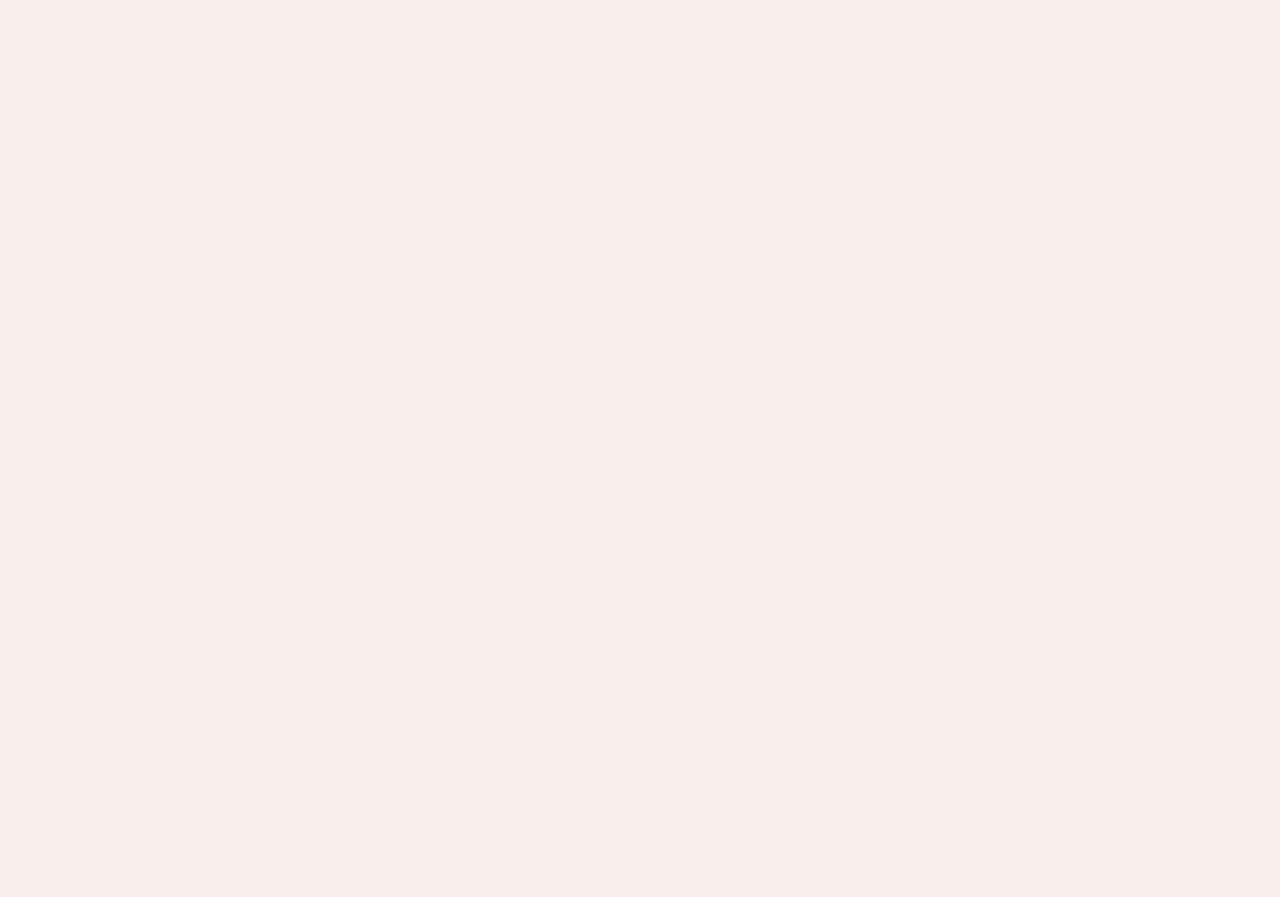
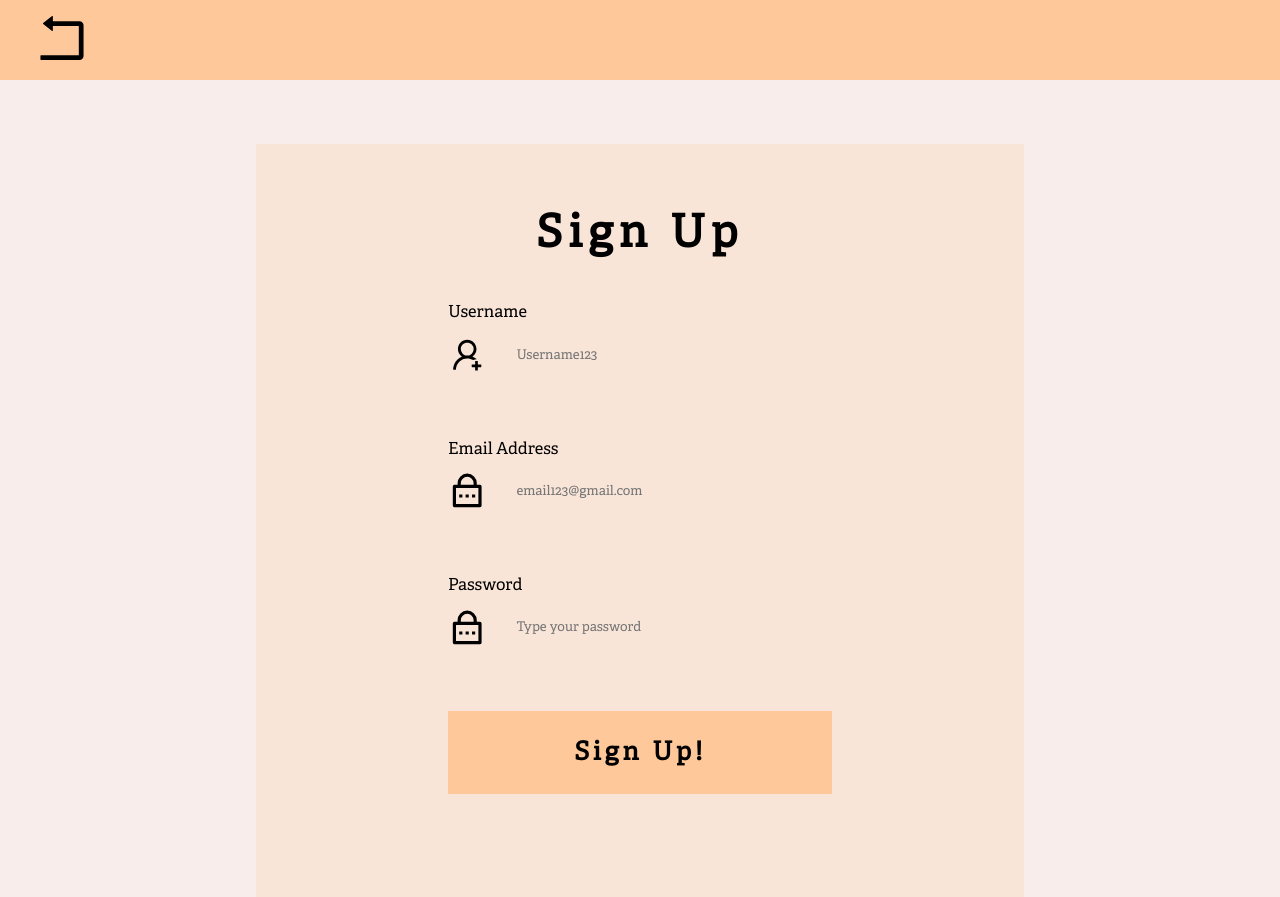
Before and after one commit to Jina-sw/LangaraTribe, a React (Create React App) app: page /signup in a window 1280 px wide. Before the commit this address had no page. Before the commit the page ends 800 px from the top, so only its background shows below. Built offline with nearby package versions, Linux system fonts and the light colour scheme.

Commit message:
sign up page done

```diff
--- a/src/App.js
+++ b/src/App.js
@@ -4,6 +4,7 @@ import { BrowserRouter, Routes, Route } from 'react-router-dom';
 import './App.css';
 import Home from './Pages/Home/Home';
 import LogIn from './Pages/LogIn/LogIn';
+import SignUp from './Pages/LogIn/SignUp';
 import Course from './Pages/Course/Course'
 import { useEffect } from 'react';
 
@@ -26,6 +27,7 @@ export default function App() {
           <Routes>
             <Route path="/" exact element={<Home />} />
             <Route path='login' element={<LogIn />} />
+            <Route path='signup' element={<SignUp />} />
             <Route path='Course' element={<Course />} />
           </Routes>
         </BrowserRouter>
--- a/src/Components/Nav/Nav.js
+++ b/src/Components/Nav/Nav.js
@@ -18,7 +18,7 @@ const Nav = (props) => {
             </span>
             <span className='iconBox'>
                 <IoTrailSignOutline />
-                <p>Sign Up</p>
+                <p><Link to="/signup">Sign Up</Link></p>
             </span>
         </section>
     );
--- a/src/Pages/LogIn/LogIn.js
+++ b/src/Pages/LogIn/LogIn.js
@@ -46,7 +46,7 @@ export default function LogIn() {
                     <button onClick={loginHandler}><Link to="/">LOGIN</Link></button>
                 </section>
                 <section className="loginPageSignUp">
-                    <p>Or Sign Up!</p>
+                    <p><Link to="/signup"> Or Sign Up!</Link></p>
                 </section>
             </form>
         </div>
--- a/src/Pages/LogIn/SignUp.js
+++ b/src/Pages/LogIn/SignUp.js
@@ -1,6 +1,10 @@
 import React, {useContext} from "react";
+import { AiOutlineUserAdd } from "react-icons/ai";
 import { LoginContext } from "../../Components/LoginContext";
 import LoginNav from "./LoginNav";
+import "./Login.css";
+import { RiLockPasswordLine } from "react-icons/ri";
+import { Link } from "react-router-dom";
 
 // Need to implement connecting to the server side later on.
 function SignUp () {
@@ -8,7 +12,7 @@ function SignUp () {
         <div>
             <LoginNav/>
             <form className="loginForm">
-                <h1 className="LoginHeader">
+                <h1 className="loginHeader">
                     Sign Up
                 </h1>
                 <section className="inputFields">
@@ -17,8 +21,32 @@ function SignUp () {
                     </p>
                     <div className="userNameErrorMessage"></div>
                     <div className="inputPlaceHolder">
-
+                        <AiOutlineUserAdd className="inputIcon" />
+                        <input type="text" placeholder="Username123" />
                     </div>
+                </section>
+                <section className="inputFields">
+                    <p className="inputFieldHeader">
+                        Email Address
+                    </p>
+                    <div className="userNameErrorMessage"></div>
+                    <div className="inputPlaceHolder">
+                        <RiLockPasswordLine className="inputIcon" />
+                        <input type="text" placeholder="email123@gmail.com" />
+                    </div>
+                </section>
+                <section className="inputFields">
+                    <p className="inputFieldHeader">
+                        Password
+                    </p>
+                    <div className="userNameErrorMessage"></div>
+                    <div className="inputPlaceHolder">
+                        <RiLockPasswordLine className="inputIcon" />
+                        <input type="text" placeholder="Type your password" />
+                    </div>
+                </section>
+                <section className="loginButton">
+                    <button><Link to ="/">Sign Up!</Link></button>
                 </section>
             </form>
         </div>
```
